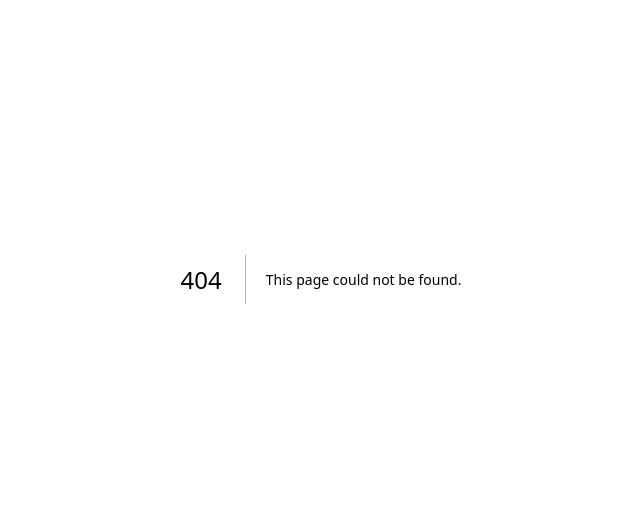
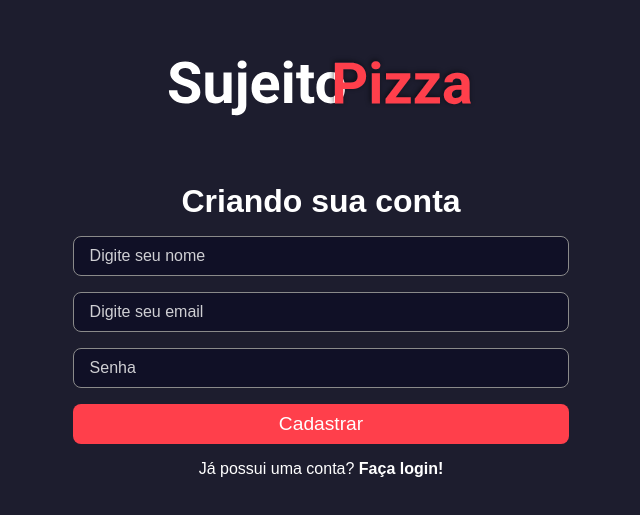
Before and after one commit to LeoTomio/PizzariaFrontend, a Next.js app: page /signup in a window 1280 px wide. Before the commit this address had no page. Shown: the part 121-636 px from the top of the page, without its empty margins (319-959 px from the left). Built offline with nearby package versions, Linux system fonts and the light colour scheme.

Commit message:
Tela de cadastro

```diff
--- a/src/pages/index.tsx
+++ b/src/pages/index.tsx
@@ -6,6 +6,7 @@ import logoImg from '../../public/logo.svg'
 
 import { Input } from '../components/ui/Input'
 import { Button } from '../components/ui/Button'
+import Link from 'next/link'
 export default function Home() {
   return (
     <>
@@ -32,7 +33,9 @@ export default function Home() {
             </Button>
 
           </form>
-          <a className={styles.text}>Não possui uma conta? <b>Cadastre-se</b></a>
+          <Link legacyBehavior href="/signup">
+            <a className={styles.text}>Não possui uma conta? <b>Cadastre-se</b></a>
+          </Link>
         </div>
       </div>
     </>
--- /dev/null
+++ b/src/pages/signup/index.tsx
@@ -0,0 +1,53 @@
+import Head from 'next/head'
+import Image from 'next/image'
+import styles from '../../../styles/home.module.scss'
+
+import logoImg from '../../../public/logo.svg'
+
+import { Input } from '../../components/ui/Input'
+import { Button } from '../../components/ui/Button'
+import Link from 'next/link'
+export default function SignUp() {
+    return (
+        <>
+            <Head>
+                <title>Cadastre-se</title>
+            </Head>
+            <div className={styles.containerCenter}>
+                <Image src={logoImg} alt="Pizzaria" />
+
+                <div className={styles.login}>
+
+                    <h1>Criando sua conta</h1>
+
+                    <form>
+
+                        <Input
+                            placeholder='Digite seu nome'
+                            type="text" />
+
+
+                        <Input
+                            placeholder='Digite seu email'
+                            type="email" />
+
+                        <Input
+                            placeholder='Senha'
+                            type="password" />
+
+                        <Button
+                            type="submit"
+                            loading={false}
+                        >
+                            Cadastrar
+                        </Button>
+
+                    </form>
+                    <Link legacyBehavior href="/">
+                        <a className={styles.text}>Já possui uma conta? <b>Faça login!</b></a>
+                    </Link>
+                </div>
+            </div>
+        </>
+    )
+}
--- a/styles/home.module.scss
+++ b/styles/home.module.scss
@@ -15,6 +15,11 @@
     justify-content: center;
     flex-direction: column;
     padding: 2rem 1.5rem;
+
+    h1{
+        color:var(--white);
+        padding-bottom: 1rem;
+    }
 
     form {
         width: 90%;
```
